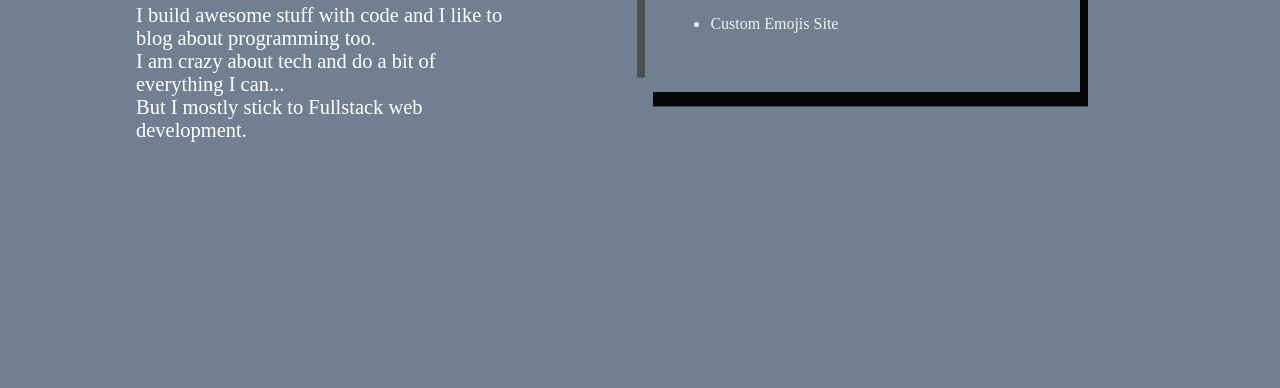
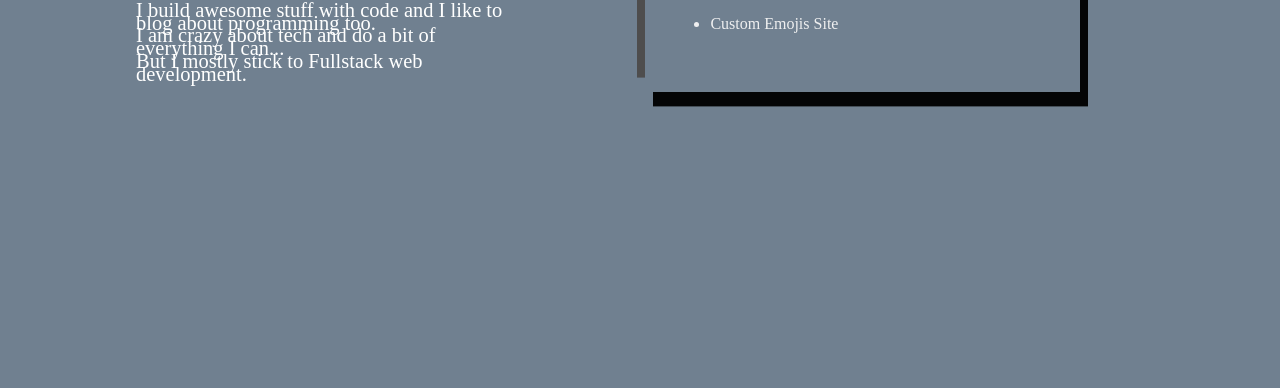
Before and after one commit to Lonercode/portfolioSite, a plain HTML site: page index.html in a window 1280 px wide. Shown: the part 412-800 px from the top of the page. Drawn offline with Linux system fonts and the light colour scheme.

Commit message:
style edits

```diff
--- a/style.css
+++ b/style.css
@@ -53,6 +53,7 @@ a {
     animation-delay: 2s;
     animation-fill-mode: backwards;
     opacity: 1;
+    line-height: 1vw;
 }
 
 .myProjects {
```
